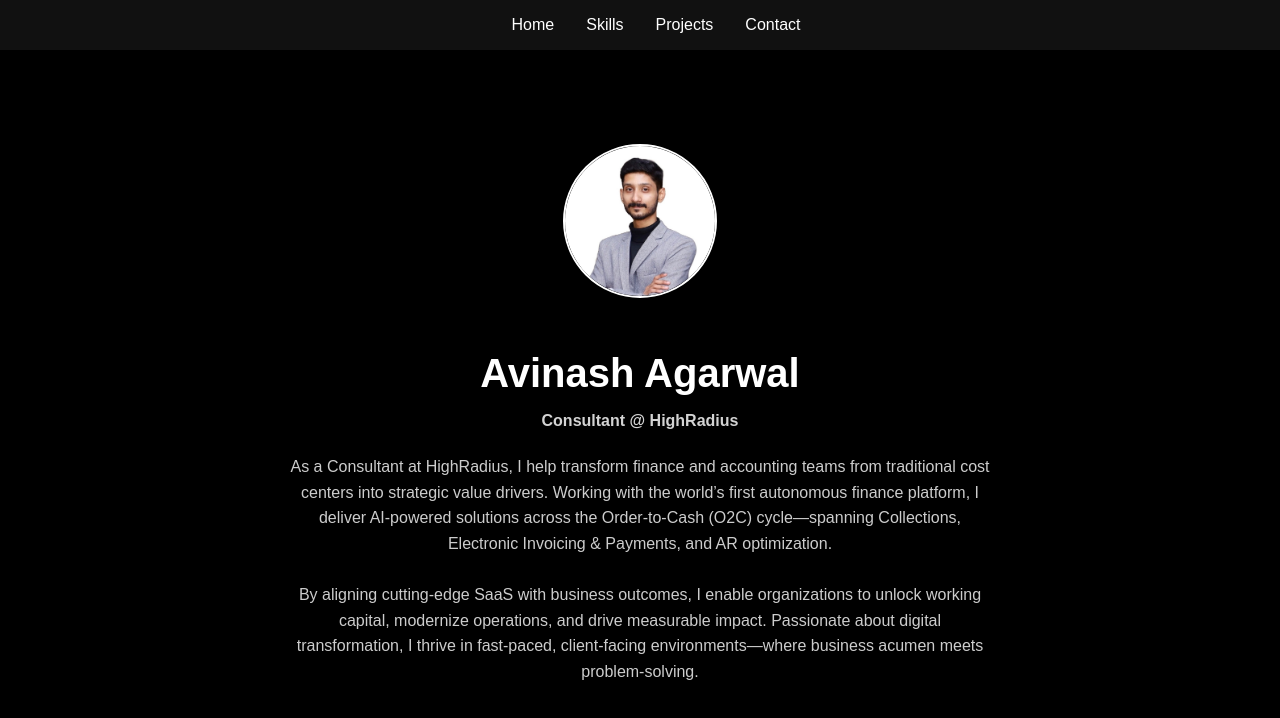
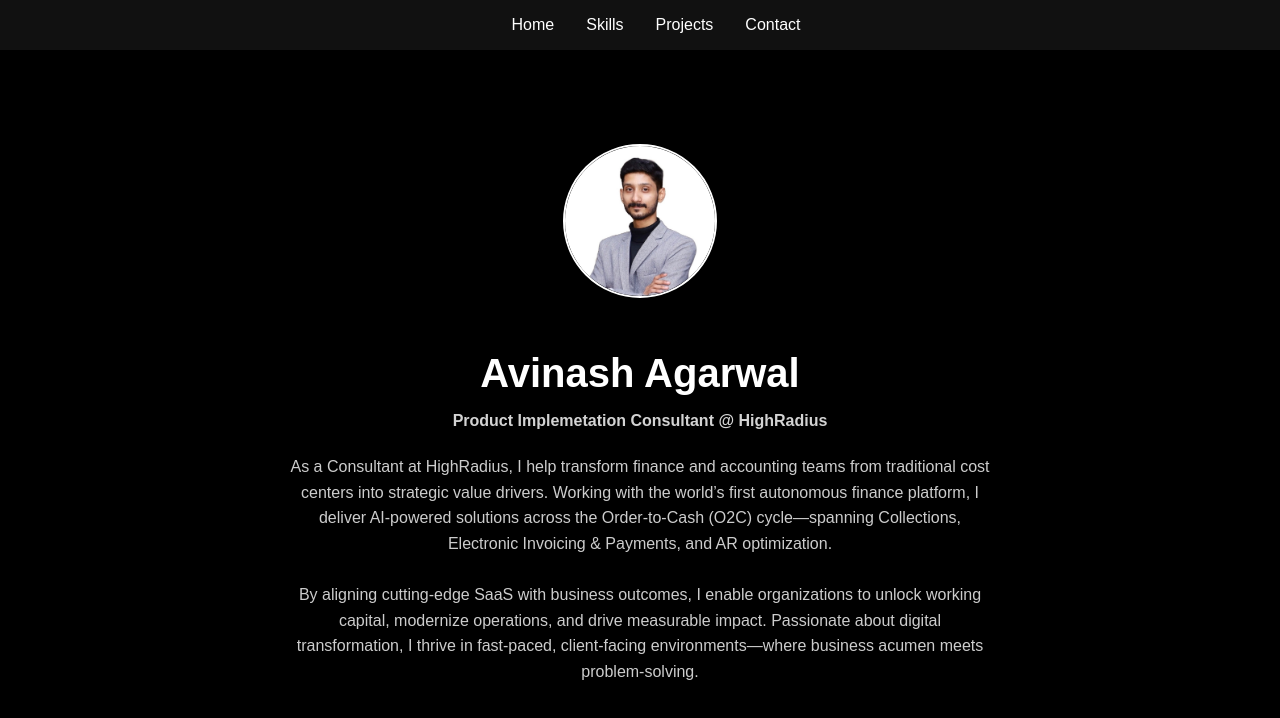
Before and after one commit to Avinash1Agarwal/avinash-portfolio, a React (Create React App) app: page / in a window 1280 px wide. Shown: the top 718 px of the page. Built offline with nearby package versions, Linux system fonts and the light colour scheme.

Commit message:
Update App.js

```diff
--- a/src/App.js
+++ b/src/App.js
@@ -38,7 +38,7 @@ const Home = () => (
       }}
     />
     <h1 style={{ fontSize: "2.5rem", marginBottom: "0.5rem" }}>Avinash Agarwal</h1>
-    <p style={{ fontWeight: "bold", color: "lightgray" }}>Consultant @ HighRadius</p>
+    <p style={{ fontWeight: "bold", color: "lightgray" }}>Product Implemetation Consultant @ HighRadius</p>
     <p style={{ maxWidth: "700px", margin: "1.5rem auto", lineHeight: 1.6, fontSize: "1rem", color: "#ccc" }}>
       As a Consultant at HighRadius, I help transform finance and accounting teams from traditional cost centers into strategic value drivers. Working with the world’s first autonomous finance platform, I deliver AI-powered solutions across the Order-to-Cash (O2C) cycle—spanning Collections, Electronic Invoicing & Payments, and AR optimization.
       <br /><br />
```
